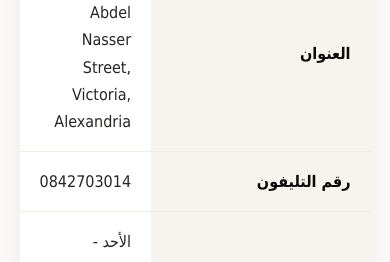
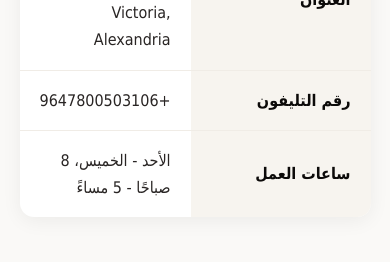
Before and after one commit to Foola-Company/Foola-Company.github.io, a plain HTML site: page index.html in a window 390 px wide. Shown: the part 1096-1358 px from the top of the page. Drawn offline with Linux system fonts and the light colour scheme.

Commit message:
Update Facebook domain verification and phone number

```diff
--- a/index.html
+++ b/index.html
@@ -2,7 +2,7 @@
 <html lang="ar" dir="rtl">
 <head>
 <meta charset="UTF-8">
-<meta name="facebook-domain-verification" content="lk885600s2kw24d3jv1mduxpc91fpv" />
+<meta name="facebook-domain-verification" content="vcdcsxr6kwtk3ld3t44gdvkufgirr4" />
 <meta name="viewport" content="width=device-width, initial-scale=1.0">
 <title>Foola-Company</title>
 <style>
@@ -194,7 +194,7 @@
     </tr>
     <tr>
       <td>رقم التليفون</td>
-      <td>0842703014</td>
+      <td>+9647800503106</td>
     </tr>
     <tr>
       <td>ساعات العمل</td>
```
